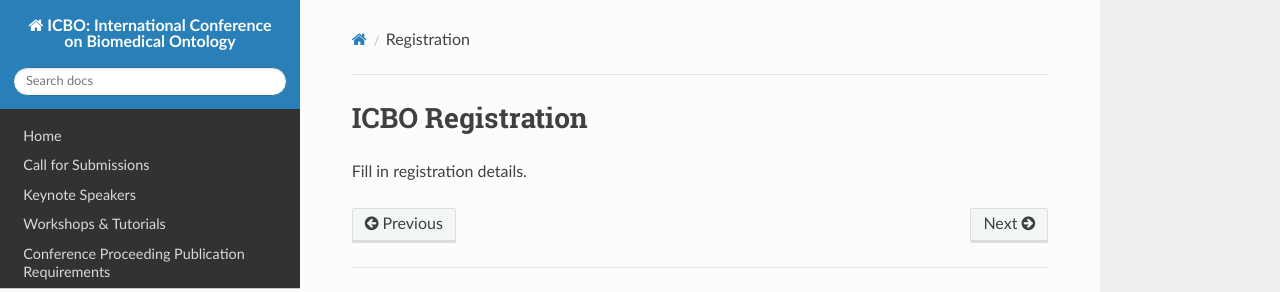
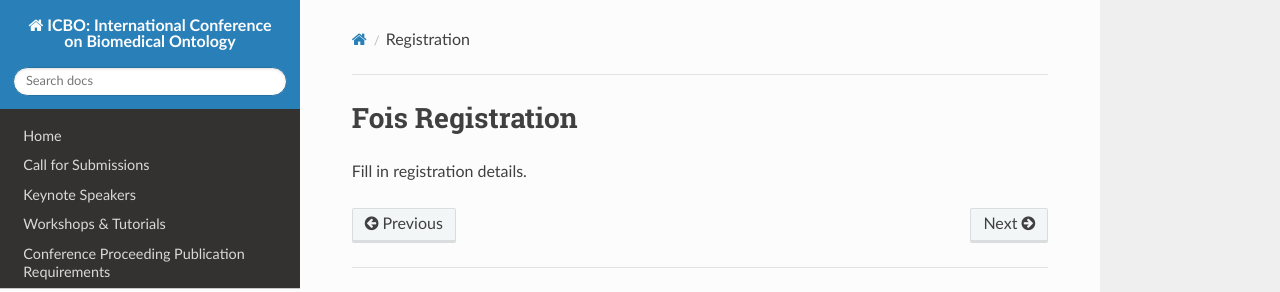
Before and after one commit to CarterBeauBenson/LLMO-Workshop, an MkDocs documentation site: the page built from docs/icbo-registration.md, in a window 1280 px wide. Shown: the top 292 px of the page. Built offline with MkDocs 1.6.1, drawn with Linux system fonts in a browser that asks for light colours; nearby versions of some CDN libraries.

Commit message:
Update icbo-registration.md

```diff
--- a/docs/icbo-registration.md
+++ b/docs/icbo-registration.md
@@ -1,2 +1,2 @@
-# ICBO Registration
+# Fois Registration
 Fill in registration details.
```
